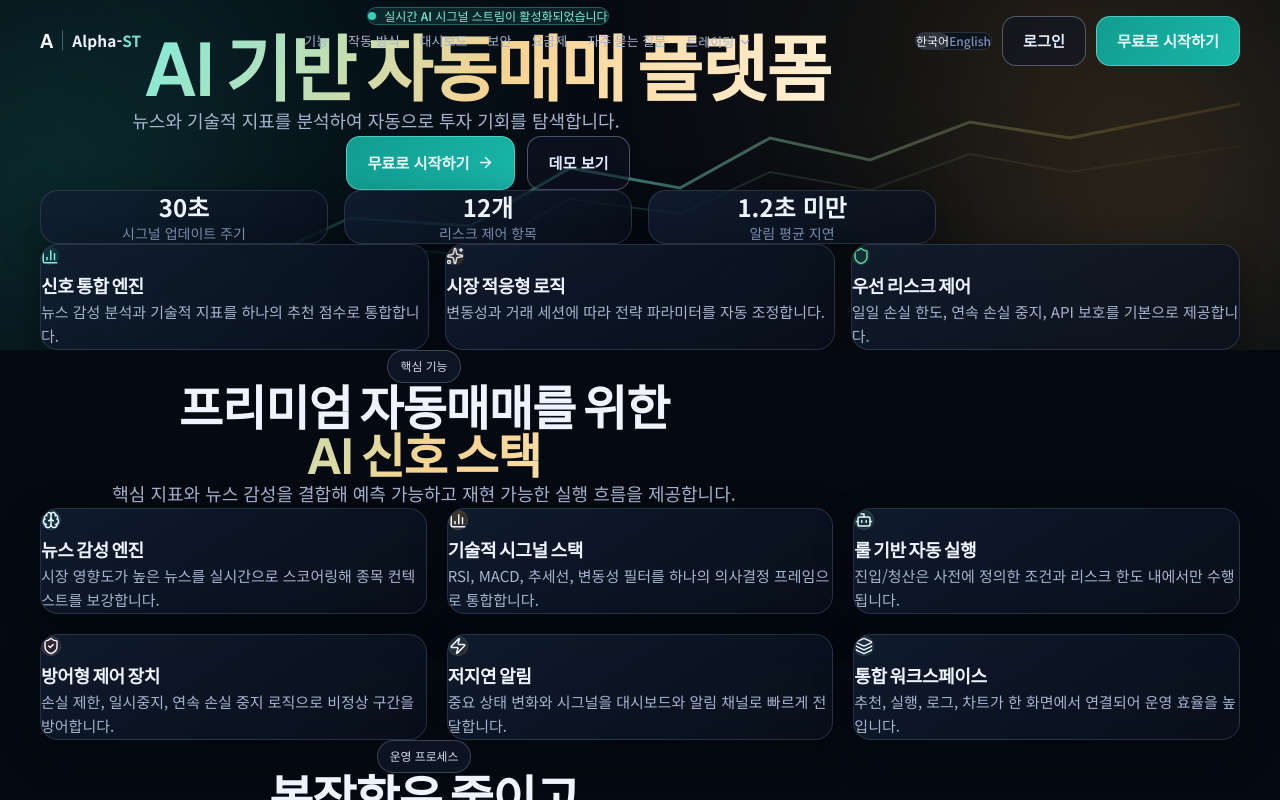
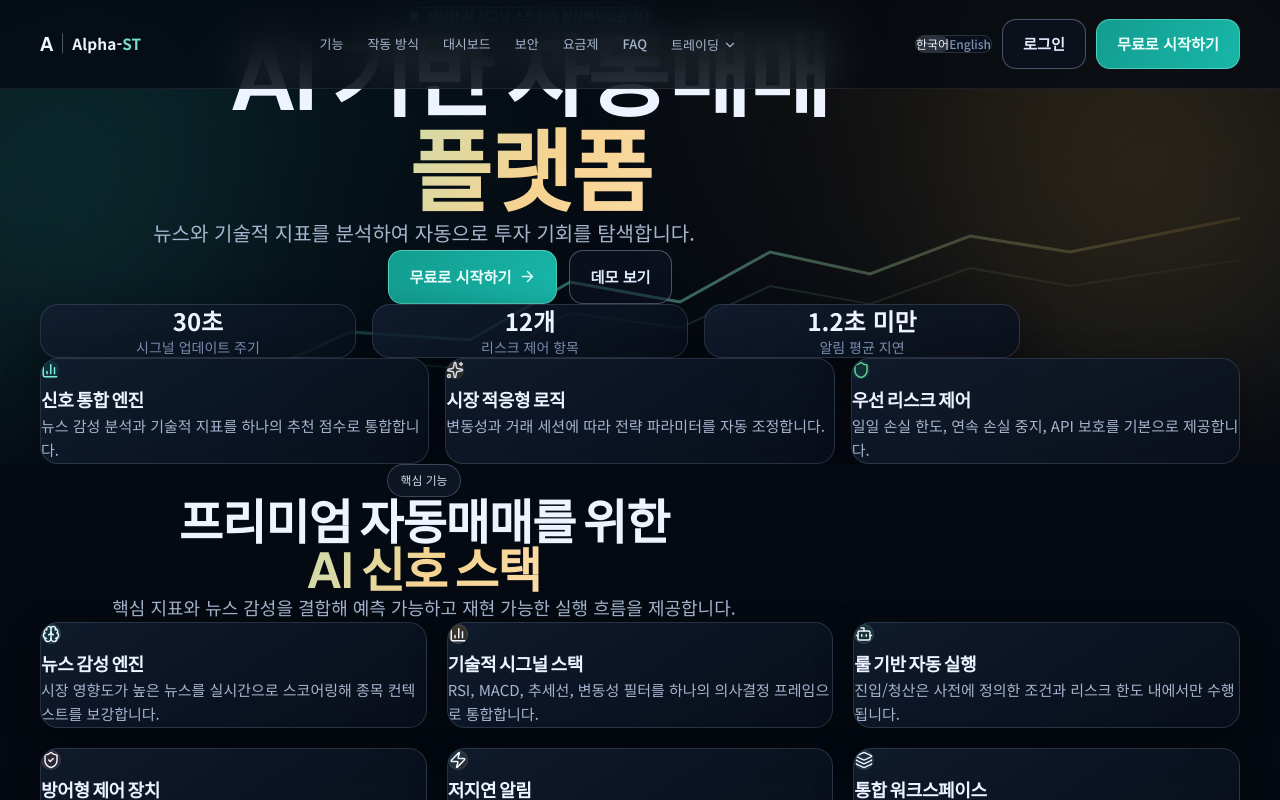
Before and after one commit to dufltptkd01-crypto/system-trading-web, a React (Vite) app: page / in a window 1280 px wide. Shown: the top 800 px of the page. Built offline with nearby package versions, Linux system fonts and the light colour scheme.

Commit message:
Fix header overlap and center hero layout

```diff
--- a/src/components/hero/HeroSection.jsx
+++ b/src/components/hero/HeroSection.jsx
@@ -6,7 +6,8 @@ import { useI18n } from '../../i18n/I18nContext.jsx'
 const content = {
     ko: {
         badge: '실시간 AI 시그널 스트림이 활성화되었습니다',
-        headline: 'AI 기반 자동매매 플랫폼',
+        headlinePrimary: 'AI 기반 자동매매',
+        headlineAccent: '플랫폼',
         description: '뉴스와 기술적 지표를 분석하여 자동으로 투자 기회를 탐색합니다.',
         primaryCta: '무료로 시작하기',
         secondaryCta: '데모 보기',
@@ -38,7 +39,8 @@ const content = {
     },
     en: {
         badge: 'Real-time AI signal stream is active',
-        headline: 'AI-powered automated trading platform',
+        headlinePrimary: 'AI-powered Automated',
+        headlineAccent: 'Trading Platform',
         description: 'We analyze news and technical indicators to automatically discover investment opportunities.',
         primaryCta: 'Start Free',
         secondaryCta: 'View Demo',
@@ -75,7 +77,7 @@ export default function HeroSection() {
     const copy = content[locale] || content.ko
 
     return (
-        <section id="hero" className="relative overflow-hidden pb-24 pt-36 md:pb-32 md:pt-44">
+        <section id="hero" className="relative overflow-hidden pb-20 pt-20 md:pb-28 md:pt-24">
             <div className="pointer-events-none absolute inset-0 hero-surface">
                 <div className="absolute -left-32 top-8 h-80 w-80 rounded-full bg-brand-400/20 blur-[130px]" />
                 <div className="absolute -right-10 top-8 h-80 w-80 rounded-full bg-signal-400/18 blur-[130px]" />
@@ -95,17 +97,18 @@ export default function HeroSection() {
             </div>
 
             <div className="container-custom relative z-10">
-                <div className="mx-auto max-w-4xl text-center">
+                <div className="mx-auto max-w-[980px] text-center">
                     <div className="animate-rise inline-flex items-center gap-2 rounded-full border border-brand-400/35 bg-brand-400/12 px-4 py-2 text-xs font-medium text-brand-300">
                         <span className="h-2 w-2 rounded-full bg-brand-400 animate-pulse-soft" />
                         {copy.badge}
                     </div>
 
-                    <h1 className="animate-rise mt-8 text-5xl font-bold leading-[1.1] tracking-tight text-ink-100 sm:text-6xl lg:text-7xl" style={{ animationDelay: '0.08s' }}>
-                        <span className="gradient-text">{copy.headline}</span>
+                    <h1 className="animate-rise mt-7 text-[clamp(2.6rem,7.2vw,5.6rem)] font-bold leading-[1.06] tracking-tight text-ink-100 text-balance" style={{ animationDelay: '0.08s' }}>
+                        <span className="block">{copy.headlinePrimary}</span>
+                        <span className="gradient-text block">{copy.headlineAccent}</span>
                     </h1>
 
-                    <p className="animate-rise mx-auto mt-7 max-w-2xl text-[16px] leading-relaxed text-ink-300 sm:text-lg" style={{ animationDelay: '0.16s' }}>
+                    <p className="animate-rise mx-auto mt-6 max-w-3xl text-[17px] leading-relaxed text-ink-300 md:text-xl" style={{ animationDelay: '0.16s' }}>
                         {copy.description}
                     </p>
 
@@ -119,7 +122,7 @@ export default function HeroSection() {
                         </Link>
                     </div>
 
-                    <div className="animate-rise mt-14 grid gap-4 sm:grid-cols-3" style={{ animationDelay: '0.32s' }}>
+                    <div className="animate-rise mt-12 grid gap-4 sm:grid-cols-3" style={{ animationDelay: '0.32s' }}>
                         {copy.highlights.map((item) => (
                             <div key={item.label} className="glass-card p-5 text-center">
                                 <p className="text-2xl font-semibold text-ink-100">{item.value}</p>
@@ -129,7 +132,7 @@ export default function HeroSection() {
                     </div>
                 </div>
 
-                <div className="mt-12 grid gap-4 md:grid-cols-3">
+                <div className="mt-10 grid gap-4 md:grid-cols-3">
                     {copy.cards.map((card, index) => {
                         const Icon = card.icon
                         return (
--- a/src/components/layout/Navbar.jsx
+++ b/src/components/layout/Navbar.jsx
@@ -12,7 +12,7 @@ const content = {
             { label: '대시보드', hash: '#dashboard' },
             { label: '보안', hash: '#security' },
             { label: '요금제', hash: '#pricing' },
-            { label: '자주 묻는 질문', hash: '#faq' },
+            { label: 'FAQ', hash: '#faq' },
         ],
         tradingLinks: [
             { label: '업비트 자동매매', to: '/trading/upbit' },
@@ -58,6 +58,7 @@ function getBasePath() {
 export default function Navbar() {
     const { locale, setLocale } = useI18n()
     const copy = content[locale] || content.ko
+
     const [isScrolled, setIsScrolled] = useState(false)
     const [isMobileOpen, setIsMobileOpen] = useState(false)
     const [isTradingOpen, setIsTradingOpen] = useState(false)
@@ -103,18 +104,16 @@ export default function Navbar() {
 
     return (
         <header
-            className={`fixed inset-x-0 top-0 z-50 transition-all duration-300 ${
-                isScrolled
-                    ? 'border-b border-white/10 bg-ink-950/90 backdrop-blur-xl shadow-[0_12px_26px_rgba(0,0,0,0.32)]'
-                    : 'bg-transparent'
+            className={`fixed inset-x-0 top-0 z-50 border-b border-white/8 bg-ink-950/80 backdrop-blur-xl transition-all duration-300 ${
+                isScrolled ? 'shadow-[0_14px_28px_rgba(2,6,14,0.45)]' : ''
             }`}
         >
-            <nav className="container-custom flex h-[82px] items-center justify-between gap-4">
+            <nav className="container-custom flex h-[88px] items-center justify-between gap-4">
                 <Link to="/" className="shrink-0" aria-label={copy.homeAria}>
                     <Logo compact showSub={false} />
                 </Link>
 
-                <div className="hidden xl:flex items-center gap-5">
+                <div className="hidden xl:flex items-center gap-6">
                     {copy.sectionLinks.map((item) => (
                         <button
                             key={item.hash}
@@ -135,7 +134,7 @@ export default function Navbar() {
                             <ChevronDown size={14} className={`transition-transform ${isTradingOpen ? 'rotate-180' : ''}`} />
                         </button>
                         {isTradingOpen && (
-                            <div className="absolute right-0 top-11 w-56 glass-card p-2">
+                            <div className="absolute right-0 top-12 w-56 glass-card p-2">
                                 {copy.tradingLinks.map((link) => (
                                     <Link
                                         key={link.to}
@@ -151,11 +150,13 @@ export default function Navbar() {
                 </div>
 
                 <div className="hidden xl:flex items-center gap-2.5">
-                    <div className="inline-flex items-center rounded-full border border-white/12 bg-ink-900/75 p-1">
+                    <div className="inline-flex items-center rounded-full border border-white/14 bg-ink-900/72 p-1">
                         <button
                             type="button"
                             onClick={() => setLocale('ko')}
-                            className={`rounded-full px-3 py-1 text-xs font-medium transition-colors ${locale === 'ko' ? 'bg-white/14 text-ink-100' : 'text-ink-400 hover:text-ink-200'}`}
+                            className={`rounded-full px-3 py-1 text-xs font-medium transition-colors ${
+                                locale === 'ko' ? 'bg-white/14 text-ink-100' : 'text-ink-400 hover:text-ink-200'
+                            }`}
                             aria-label={`${copy.language} Korean`}
                         >
                             한국어
@@ -163,7 +164,9 @@ export default function Navbar() {
                         <button
                             type="button"
                             onClick={() => setLocale('en')}
-                            className={`rounded-full px-3 py-1 text-xs font-medium transition-colors ${locale === 'en' ? 'bg-white/14 text-ink-100' : 'text-ink-400 hover:text-ink-200'}`}
+                            className={`rounded-full px-3 py-1 text-xs font-medium transition-colors ${
+                                locale === 'en' ? 'bg-white/14 text-ink-100' : 'text-ink-400 hover:text-ink-200'
+                            }`}
                             aria-label={`${copy.language} English`}
                         >
                             English
@@ -188,7 +191,7 @@ export default function Navbar() {
                 </button>
             </nav>
 
-            <div className={`xl:hidden overflow-hidden transition-all duration-300 ${isMobileOpen ? 'max-h-[560px]' : 'max-h-0'}`}>
+            <div className={`xl:hidden overflow-hidden transition-all duration-300 ${isMobileOpen ? 'max-h-[640px]' : 'max-h-0'}`}>
                 <div className="container-custom space-y-2 border-t border-white/10 pb-5 pt-2">
                     {copy.sectionLinks.map((item) => (
                         <button
@@ -203,18 +206,22 @@ export default function Navbar() {
                         </button>
                     ))}
 
-                    <div className="mt-3 inline-flex items-center rounded-full border border-white/12 bg-ink-900/75 p-1">
+                    <div className="mt-3 inline-flex items-center rounded-full border border-white/14 bg-ink-900/72 p-1">
                         <button
                             type="button"
                             onClick={() => setLocale('ko')}
-                            className={`rounded-full px-3 py-1 text-xs font-medium transition-colors ${locale === 'ko' ? 'bg-white/14 text-ink-100' : 'text-ink-400 hover:text-ink-200'}`}
+                            className={`rounded-full px-3 py-1 text-xs font-medium transition-colors ${
+                                locale === 'ko' ? 'bg-white/14 text-ink-100' : 'text-ink-400 hover:text-ink-200'
+                            }`}
                         >
                             한국어
                         </button>
                         <button
                             type="button"
                             onClick={() => setLocale('en')}
-                            className={`rounded-full px-3 py-1 text-xs font-medium transition-colors ${locale === 'en' ? 'bg-white/14 text-ink-100' : 'text-ink-400 hover:text-ink-200'}`}
+                            className={`rounded-full px-3 py-1 text-xs font-medium transition-colors ${
+                                locale === 'en' ? 'bg-white/14 text-ink-100' : 'text-ink-400 hover:text-ink-200'
+                            }`}
                         >
                             English
                         </button>
--- a/src/index.css
+++ b/src/index.css
@@ -67,6 +67,7 @@ h5,
 h6 {
   font-family: var(--font-display);
   letter-spacing: -0.02em;
+  text-wrap: balance;
 }
 
 a {
--- a/src/pages/LandingPage.jsx
+++ b/src/pages/LandingPage.jsx
@@ -9,7 +9,7 @@ import FAQSection from '../components/faq/FAQSection.jsx'
 
 export default function LandingPage() {
     return (
-        <main>
+        <main className="pt-[88px]">
             <HeroSection />
             <FeaturesSection />
             <HowItWorksSection />
```
Also changed, not shown: 4 other files (tests, documents, lock files or other folders).
